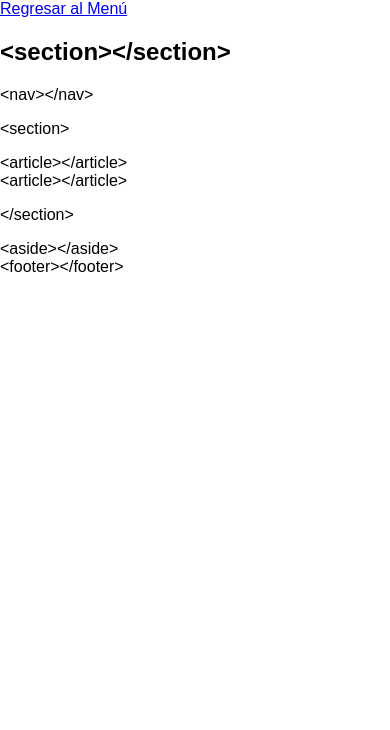
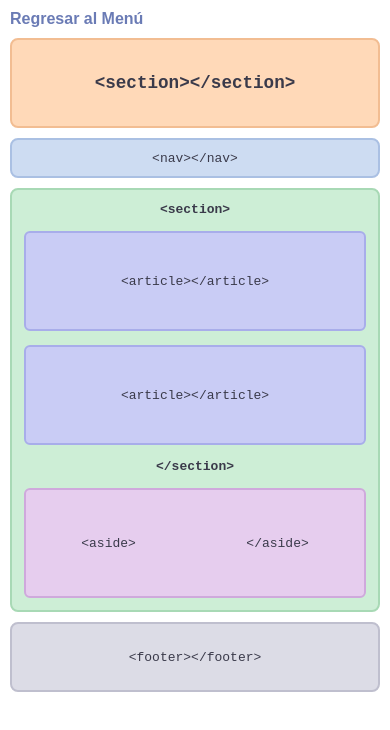
Before and after one commit to E5gar/Ejercicio01React, a React (Vite) app in the folder ejerciciosLabReact/: page /ejercicio1 in a window 390 px wide. Shown: the top 730 px of the page. Built offline with nearby package versions, Linux system fonts and the light colour scheme.

Commit message:
estilos css ejercicio 01

```diff
--- a/ejerciciosLabReact/src/ejercicio1/ejercicio1.css
+++ b/ejerciciosLabReact/src/ejercicio1/ejercicio1.css
@@ -0,0 +1,165 @@
+.ej1 {
+  max-width: 1100px;
+  margin: 0 auto;
+  padding: 16px;
+  display: flex;
+  flex-direction: column;
+  gap: 14px;
+  color: #3a3a4a;
+  font-family: Arial, Helvetica, sans-serif;
+}
+
+.ej1-volver {
+  align-self: flex-start;
+  color: #6a7bb5;
+  text-decoration: none;
+  font-weight: bold;
+}
+
+.ej1-volver:hover {
+  text-decoration: underline;
+}
+
+.ej1-header {
+  background: #ffd9b8;
+  border: 2px solid #f2bd92;
+  border-radius: 8px;
+  min-height: 160px;
+  display: flex;
+  align-items: center;
+  justify-content: center;
+}
+
+.ej1-header h1 {
+  margin: 0;
+  font-size: 1.1rem;
+  font-family: monospace;
+}
+
+.ej1-nav {
+  background: #cddcf2;
+  border: 2px solid #aac0e3;
+  border-radius: 8px;
+  min-height: 40px;
+  display: flex;
+  align-items: center;
+  justify-content: center;
+  font-family: monospace;
+}
+
+.ej1-main {
+  background: #cdeed6;
+  border: 2px solid #a8d9b5;
+  border-radius: 8px;
+  padding: 20px;
+  display: grid;
+  grid-template-columns: 2fr 1fr;
+  gap: 20px;
+}
+
+.ej1-contenido {
+  display: flex;
+  flex-direction: column;
+  align-items: center;
+  gap: 14px;
+}
+
+.ej1-etiqueta {
+  margin: 0;
+  font-family: monospace;
+  font-weight: bold;
+}
+
+.ej1-articulos {
+  width: 100%;
+  display: flex;
+  flex-direction: column;
+  gap: 24px;
+}
+
+.ej1-article {
+  background: #c9ccf5;
+  border: 2px solid #a8adea;
+  border-radius: 6px;
+  min-height: 80px;
+  display: flex;
+  align-items: center;
+  justify-content: center;
+  font-family: monospace;
+}
+
+.ej1-aside {
+  background: #e6cdee;
+  border: 2px solid #cfa9dc;
+  border-radius: 6px;
+  min-height: 320px;
+  display: flex;
+  flex-direction: column;
+  align-items: center;
+  justify-content: space-around;
+  font-family: monospace;
+}
+
+.ej1-footer {
+  background: #dcdce6;
+  border: 2px solid #bfbfce;
+  border-radius: 8px;
+  min-height: 90px;
+  display: flex;
+  align-items: center;
+  justify-content: center;
+  font-family: monospace;
+}
+
+@media (max-width: 992px) {
+  .ej1-header {
+    min-height: 120px;
+  }
+
+  .ej1-main {
+    grid-template-columns: 1fr;
+  }
+
+  .ej1-articulos {
+    flex-direction: row;
+  }
+
+  .ej1-article {
+    flex: 1;
+    min-height: 100px;
+  }
+
+  .ej1-aside {
+    min-height: 140px;
+    flex-direction: row;
+  }
+}
+
+@media (max-width: 600px) {
+  .ej1 {
+    padding: 10px;
+    gap: 10px;
+  }
+
+  .ej1-header {
+    min-height: 90px;
+  }
+
+  .ej1-main {
+    padding: 12px;
+    gap: 14px;
+  }
+
+  .ej1-articulos {
+    flex-direction: column;
+    gap: 14px;
+  }
+
+  .ej1-aside {
+    min-height: 110px;
+  }
+
+  .ej1-footer {
+    min-height: 70px;
+  }
+}
```
